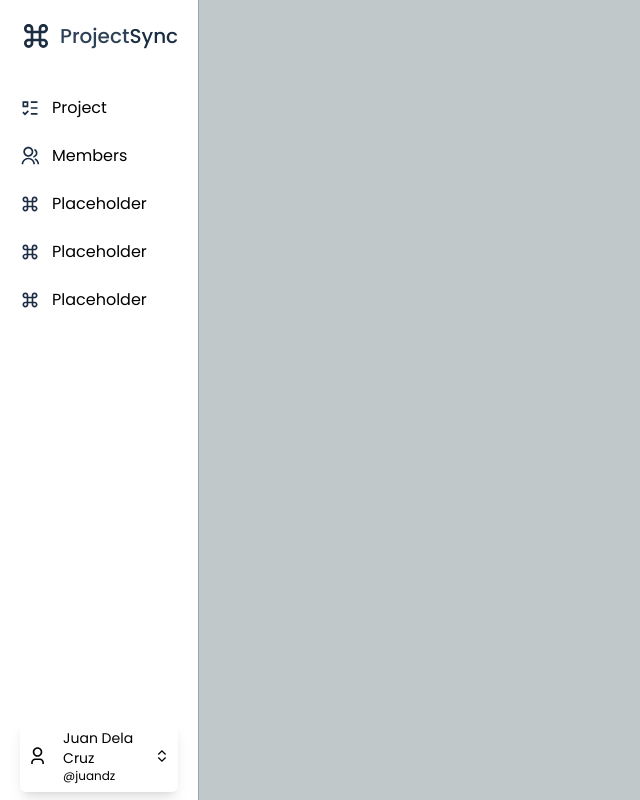
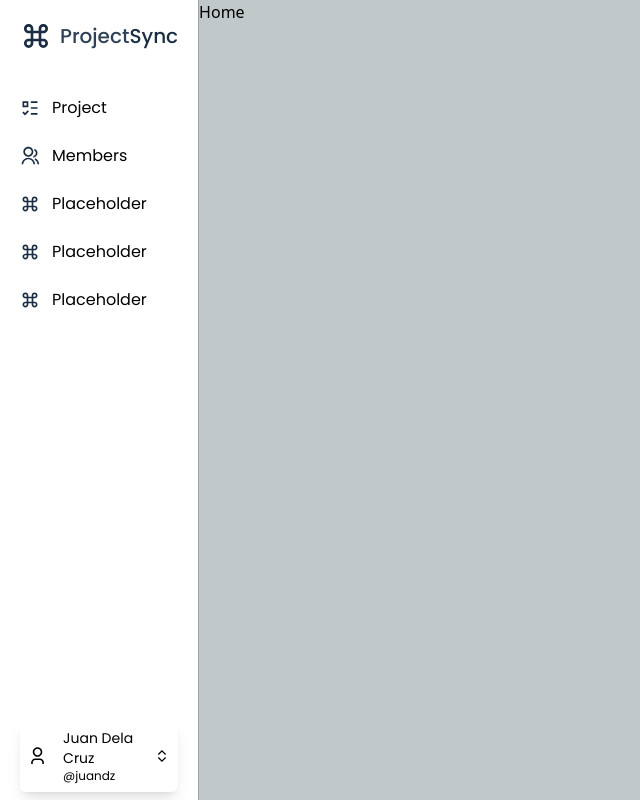
Before and after one commit to ruszuel/Project-Management, a React (Vite) app in the folder frontend/: page /home in a window 1280 px wide. Shown: the whole page, without its empty margins (0-640 px from the left). Built offline with nearby package versions, Linux system fonts and the light colour scheme.

Commit message:
fix sidebar

```diff
--- a/frontend/src/components/Home.jsx
+++ b/frontend/src/components/Home.jsx
@@ -1,14 +1,15 @@
 import React from 'react'
 import SideBar from './SideBar'
+import ForgotPass from './ForgotPass'
 
 const Home = () => {
   return (
-    <div>
-      <aside>
+    <div className='flex flex-1 bg-pink-200'>
+      <aside className='flex-[0.15]'>
         <SideBar/>
       </aside>
-      <main>
-
+      <main className='bg-[#c0c8ca] flex-1'>
+        Home
       </main>
     </div>
   )
--- a/frontend/src/components/SideBar.jsx
+++ b/frontend/src/components/SideBar.jsx
@@ -7,9 +7,9 @@ import SidebarModal from '../reusable/SidebarModal'
 const SideBar = () => {
     const [visible, setVisible] = useState(false)
   return (
-    <div className='flex bg-[#C0C8CA] flex-1 h-screen font-poppins'>
+    <div className='flex flex-1 h-screen font-poppins'>
         {/* main container */}
-        <aside className='flex-[0.15] bg-white flex flex-col pb-2 border-r border-gray-400 relative'>
+        <aside className='flex-1 bg-white flex flex-col pb-2 border-r border-gray-400 relative'>
             {/* sidebar */}
             <section className='flex-1 flex flex-col gap-y-8'>
                 <div className='flex items-center px-5 pt-5 gap-2'>
@@ -43,7 +43,7 @@ const SideBar = () => {
                 </div>
             </div>
             {visible &&
-                <div className='w-3/5 h-fit bg-white absolute bottom-2 -right-40 rounded-md z-10 shadow-lg p-1'>
+                <div className='w-3/4 h-fit bg-white absolute bottom-2 ml-60 rounded-md z-10 shadow-lg p-1'>
                     <SidebarModal icon={'RiUser3Line'} item={'View profile'}/>
                     <SidebarModal icon={'RiSettings4Line'} item={'Account Settings'}/>
                     <SidebarModal icon={'RiLogoutBoxRLine'} item={'Log out '}/>
```
